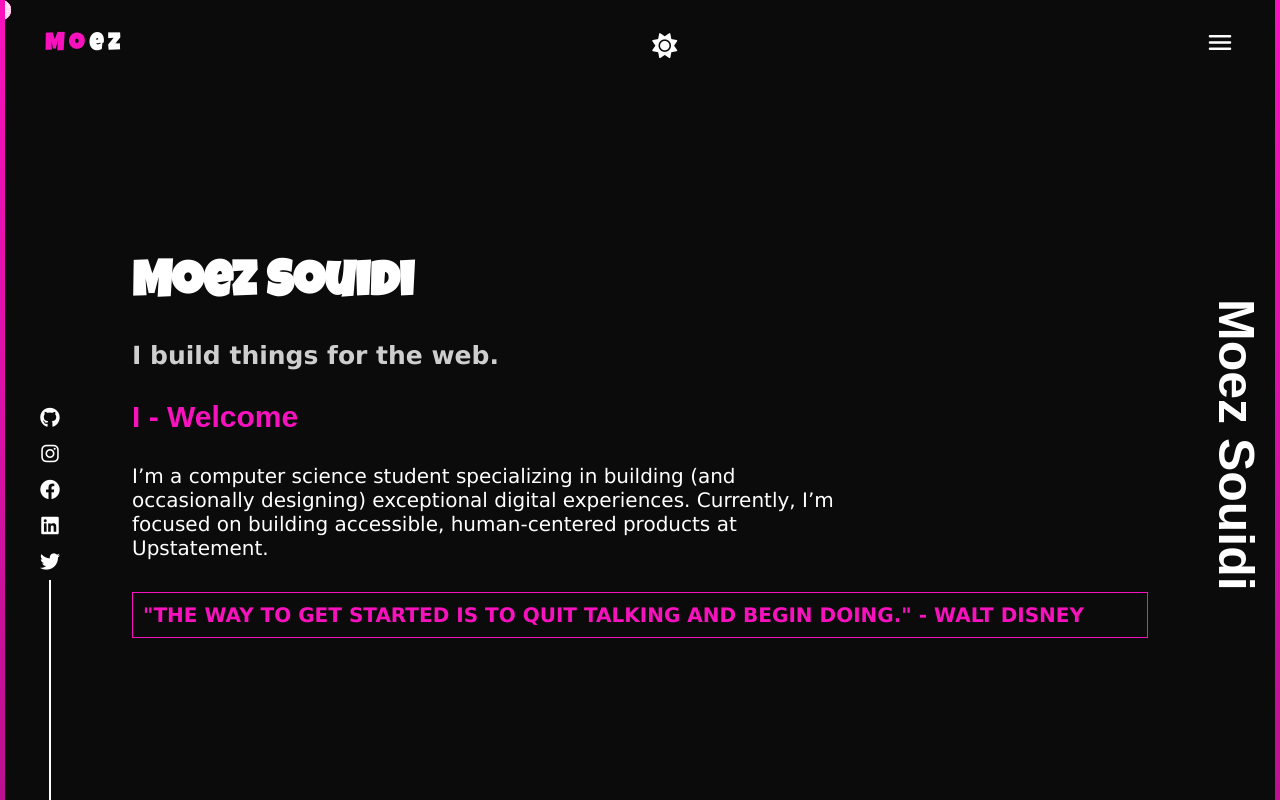
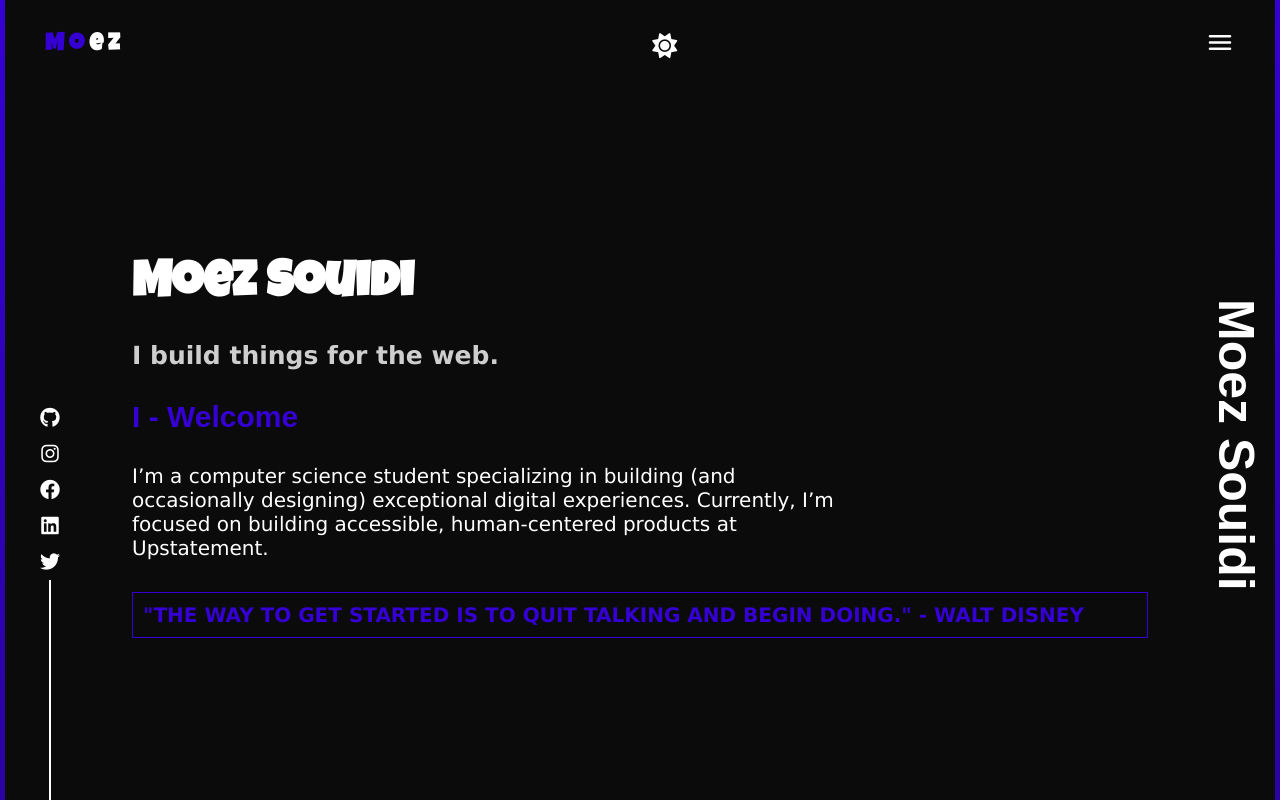
Before and after one commit to Moez-0/Moez.cf, a plain HTML site: page index.html in a window 1280 px wide. Shown: the top 800 px of the page. Drawn offline with nearby package versions, Linux system fonts and the light colour scheme; animation ran at ten frames a second; a web font is replaced by a local one.

Commit message:
updated colros

```diff
--- a/assets/js/main.js
+++ b/assets/js/main.js
@@ -69,77 +69,77 @@ toggle_light.addEventListener('click', function() {
 // dots is an array of Dot objects,
 // mouse is an object used to track the X and Y position
 // of the mouse, set with a mousemove event listener below
-var dots = [],
-    mouse = {
-        x: 0,
-        y: 0
-    };
+// var dots = [],
+//     mouse = {
+//         x: 0,
+//         y: 0
+//     };
 
-// The Dot object used to scaffold the dots
-var Dot = function() {
-    this.x = 0;
-    this.y = 0;
-    this.node = (function() {
-        var n = document.createElement("div");
-        n.className = "trail";
+// // The Dot object used to scaffold the dots
+// var Dot = function() {
+//     this.x = 0;
+//     this.y = 0;
+//     this.node = (function() {
+//         var n = document.createElement("div");
+//         n.className = "trail";
 
-        document.body.appendChild(n);
+//         document.body.appendChild(n);
 
-        return n;
-    }());
-};
+//         return n;
+//     }());
+// };
 // The Dot.prototype.draw() method sets the position of
 // the object's <div> node
-Dot.prototype.draw = function() {
-    this.node.style.left = this.x + "px";
-    this.node.style.top = this.y + "px";
-    this.node.style.transform = "translate(-50%, -50%)";
-    this.node.style.transform = "rotate(" + Math.random() * 360 + "deg)";
+// Dot.prototype.draw = function() {
+//     this.node.style.left = this.x + "px";
+//     this.node.style.top = this.y + "px";
+//     this.node.style.transform = "translate(-50%, -50%)";
+//     this.node.style.transform = "rotate(" + Math.random() * 360 + "deg)";
 
-};
+// };
 
-// Creates the Dot objects, populates the dots array
-for (var i = 0; i < 240; i++) {
-    var d = new Dot();
-    dots.push(d);
-}
+// // Creates the Dot objects, populates the dots array
+// for (var i = 0; i < 240; i++) {
+//     var d = new Dot();
+//     dots.push(d);
+// }
 
-// This is the screen redraw function
-function draw() {
-    // Make sure the mouse position is set everytime
-    // draw() is called.
-    var x = mouse.x,
-        y = mouse.y;
+// // This is the screen redraw function
+// function draw() {
+//     // Make sure the mouse position is set everytime
+//     // draw() is called.
+//     var x = mouse.x,
+//         y = mouse.y;
 
-    // This loop is where all the 90s magic happens
-    dots.forEach(function(dot, index, dots) {
-        var nextDot = dots[index + 1] || dots[0];
+//     // This loop is where all the 90s magic happens
+//     dots.forEach(function(dot, index, dots) {
+//         var nextDot = dots[index + 1] || dots[0];
 
-        dot.x = x;
-        dot.y = y;
-        dot.draw();
-        x += (nextDot.x - dot.x) * .6;
-        y += (nextDot.y - dot.y) * .6;
+//         dot.x = x;
+//         dot.y = y;
+//         dot.draw();
+//         x += (nextDot.x - dot.x) * .6;
+//         y += (nextDot.y - dot.y) * .6;
 
-    });
-}
+//     });
+// }
 
-addEventListener("mousemove", function(event) {
-    //event.preventDefault();
-    mouse.x = event.pageX + 1;
-    mouse.y = event.pageY + 1;
-});
+// addEventListener("mousemove", function(event) {
+//     //event.preventDefault();
+//     mouse.x = event.pageX + 1;
+//     mouse.y = event.pageY + 1;
+// });
 
-// animate() calls draw() then recursively calls itself
-// everytime the screen repaints via requestAnimationFrame().
-function animate() {
+// // animate() calls draw() then recursively calls itself
+// // everytime the screen repaints via requestAnimationFrame().
+// function animate() {
 
-    draw();
-    requestAnimationFrame(animate);
-}
+//     draw();
+//     requestAnimationFrame(animate);
+// }
 
-// And get it started by calling animate().
-animate();
+// // And get it started by calling animate().
+// animate();
 
 
 // check for saved 'darkMode' in localStorage
--- a/styles/style.scss
+++ b/styles/style.scss
@@ -23,7 +23,7 @@ html {
  :root {
     transition: 1s ease-in-out;
     --second: white;
-    --main: #F712BD;
+    --main: #3500D3;
     --bg1: rgb(12, 11, 12);
     --link-clr: white;
     --ovcolor: white;
@@ -32,7 +32,7 @@ html {
 body.theme {
     transition: 1s ease;
     --second: rgb(12, 11, 12);
-    --main: #F712BD;
+    --main: #FC4445;
     --bg1: white;
     --link-clr: rgb(12, 11, 12);
     --ovcolor: rgb(12, 11, 12);
```
Also changed, not shown: index.html (+2 -0 lines), styles/style.css, 1 other file.
